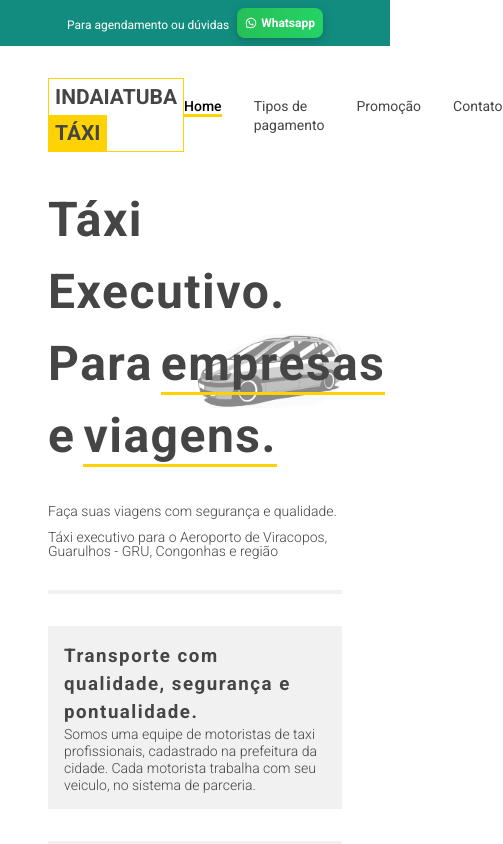
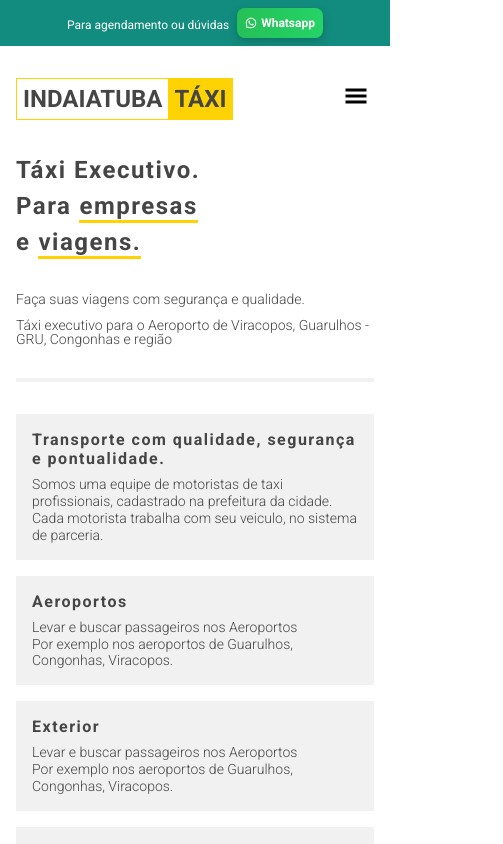
Before and after one commit to femontanha/indaiatubataxi, a Next.js app: page / in a window 390 px wide. Shown: the top 844 px of the page, 503 px wide, since content can reach past the window. Built offline with nearby package versions, Linux system fonts and the light colour scheme.

Commit message:
Fix mobile layout

```diff
--- a/components/Container.module.css
+++ b/components/Container.module.css
@@ -3,3 +3,9 @@
   margin: 0 auto;
   padding: 0 48px;
 }
+
+@media (max-width: 768px) {
+  .container {
+    padding: 0 16px;
+  }
+}
--- a/components/Header.module.css
+++ b/components/Header.module.css
@@ -44,3 +44,59 @@
   font-weight: 500;
   border-bottom: var(--color-primary) 3px solid;
 }
+
+@media (max-width: 768px) {
+  .header {
+    margin: 32px auto;
+    position: relative;
+  }
+
+  .title {
+    font-size: 24px;
+  }
+
+  .nav {
+    display: none;
+    position: fixed;
+    top: 0;
+    left: 0;
+    background-color: #fff;
+    z-index: 3;
+    height: 100vh;
+    width: 100%;
+  }
+
+  .nav.isVisible {
+    display: block;
+  }
+
+  .navOpen {
+    background-color: transparent;
+    border: 0;
+    font-size: 24px;
+  }
+
+  .navClose {
+    position: fixed;
+    right: 16px;
+    top: 16px;
+    background-color: transparent;
+    border: 0;
+    font-size: 32px;
+  }
+
+  .list {
+    flex-direction: column;
+    gap: 16px;
+    padding: 16px;
+  }
+
+  .link {
+    font-size: 24px;
+  }
+
+  .link:hover,
+  .linkActive {
+    font-size: 24px;
+  }
+}
--- a/components/Header.tsx
+++ b/components/Header.tsx
@@ -1,16 +1,37 @@
+import { useState, useEffect } from 'react'
 import Link from 'next/link'
 import { useRouter } from 'next/router'
+import classNames from 'classnames/bind'
+import { GiHamburgerMenu } from 'react-icons/gi'
+import { AiOutlineClose } from 'react-icons/ai'
+
 import styles from './Header.module.css'
+
+let cx = classNames.bind(styles);
 
 const Header: React.FC = () => {
   const router = useRouter()
+  const dynamicRoute = router.asPath
+  const [ mobileMenuIsVisible, setMobileMenuIsVisible ] = useState(false)
+
+  let navClassName = cx({
+    nav: true,
+    isVisible: mobileMenuIsVisible,
+  });
+
+  useEffect(() => {
+    setMobileMenuIsVisible(false)
+  }, [dynamicRoute])
+
   return (
     <header className={styles.header}>
       <h1 className={styles.title}>
         <span className={styles.titleName}>Indaiatuba</span>
         <span className={styles.titleSubname}>Táxi</span>
       </h1>
-      <nav>
+      <button className={styles.navOpen} onClick={() => setMobileMenuIsVisible(true)}><GiHamburgerMenu /></button>
+      <nav className={navClassName}>
+        <button className={styles.navClose} onClick={() => setMobileMenuIsVisible(false)}><AiOutlineClose /></button>
         <ul className={styles.list}>
           <li>
             <Link href="/" className={router.pathname == "/" ? styles.linkActive : styles.link}>Home</Link>
--- a/package.json
+++ b/package.json
@@ -12,6 +12,7 @@
     "@types/node": "18.11.10",
     "@types/react": "18.0.26",
     "@types/react-dom": "18.0.9",
+    "classnames": "^2.3.2",
     "eslint": "8.29.0",
     "eslint-config-next": "13.0.6",
     "google-spreadsheet": "^3.3.0",
--- a/pages/Contact.module.css
+++ b/pages/Contact.module.css
@@ -60,3 +60,31 @@
   line-height: 1.2;
   margin: 0;
 }
+
+@media (max-width: 768px) {
+  .subTitleHolder {
+    background-image: none;
+  }
+
+  .subTitle {
+    letter-spacing: 1.5px;
+    line-height: 1.5;
+    font-size: 24px;
+  }
+
+  .sectionTitle {
+    font-size: 16px;
+    line-height: 1.2;
+    margin-bottom: 8px;
+  }
+
+  .section {
+    margin-top: 16px;
+    padding: 8px;
+  }
+
+  .sectionIcon {
+    font-size: 24px;
+    margin: 16px;
+  }
+}
--- a/pages/Home.module.css
+++ b/pages/Home.module.css
@@ -59,3 +59,25 @@
   line-height: 1.2;
   margin: 0;
 }
+
+@media (max-width: 768px) {
+  .subTitleHolder {
+    background-image: none;
+  }
+
+  .subTitle {
+    letter-spacing: 1.5px;
+    line-height: 1.5;
+    font-size: 24px;
+  }
+
+  .sectionTitle {
+    font-size: 16px;
+    line-height: 1.2;
+    margin-bottom: 8px;
+  }
+
+  .section {
+    margin-top: 16px;
+  }
+}
--- a/pages/Payment.module.css
+++ b/pages/Payment.module.css
@@ -60,3 +60,29 @@
   line-height: 1.2;
   margin: 0;
 }
+
+@media (max-width: 768px) {
+  .subTitleHolder {
+    background-image: none;
+  }
+
+  .subTitle {
+    letter-spacing: 1.5px;
+    line-height: 1.5;
+    font-size: 24px;
+  }
+
+  .sectionTitle {
+    font-size: 16px;
+    line-height: 1.2;
+    margin-bottom: 8px;
+  }
+
+  .section {
+    margin-top: 16px;
+  }
+
+  .sectionIcon {
+    display: none;
+  }
+}
--- a/pages/Sales.module.css
+++ b/pages/Sales.module.css
@@ -82,3 +82,25 @@
   font-weight: 300;
   font-size: 14px;
 }
+
+@media (max-width: 768px) {
+  .subTitleHolder {
+    background-image: none;
+  }
+
+  .subTitle {
+    letter-spacing: 1.5px;
+    line-height: 1.5;
+    font-size: 24px;
+  }
+
+  .sectionTitle {
+    font-size: 16px;
+    line-height: 1.2;
+    margin-bottom: 8px;
+  }
+
+  .sectionIcon {
+    display: none;
+  }
+}
--- a/pages/contato.tsx
+++ b/pages/contato.tsx
@@ -1,5 +1,4 @@
 import Head from 'next/head'
-import { MdQrCode2 } from 'react-icons/md'
 import { AiOutlineWhatsApp } from 'react-icons/ai'
 import { AiOutlineMail } from 'react-icons/ai'
 
```
Also changed, not shown: 1 other file (tests, documents, lock files or other folders).
